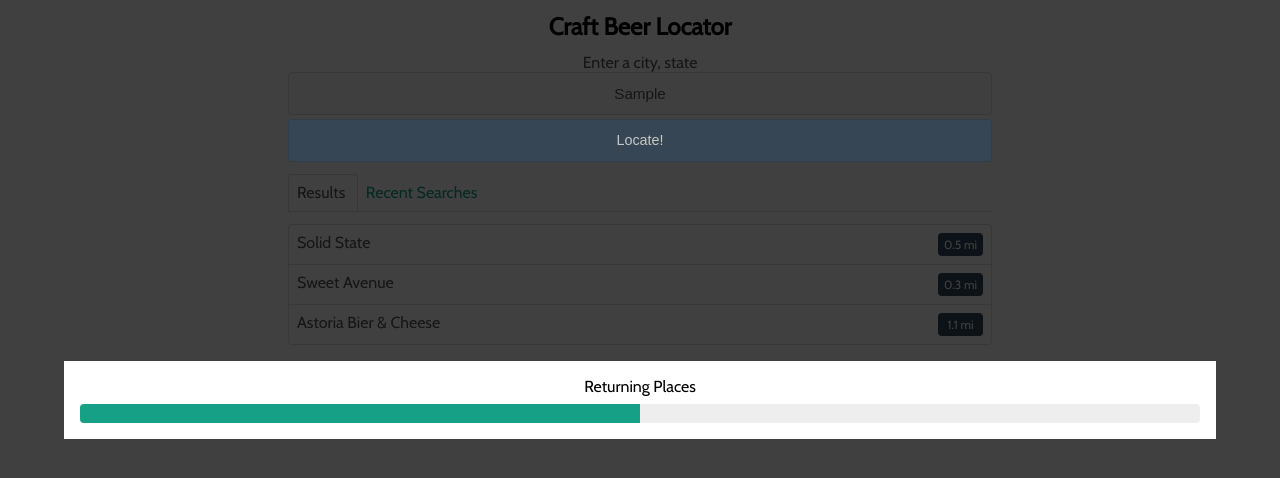
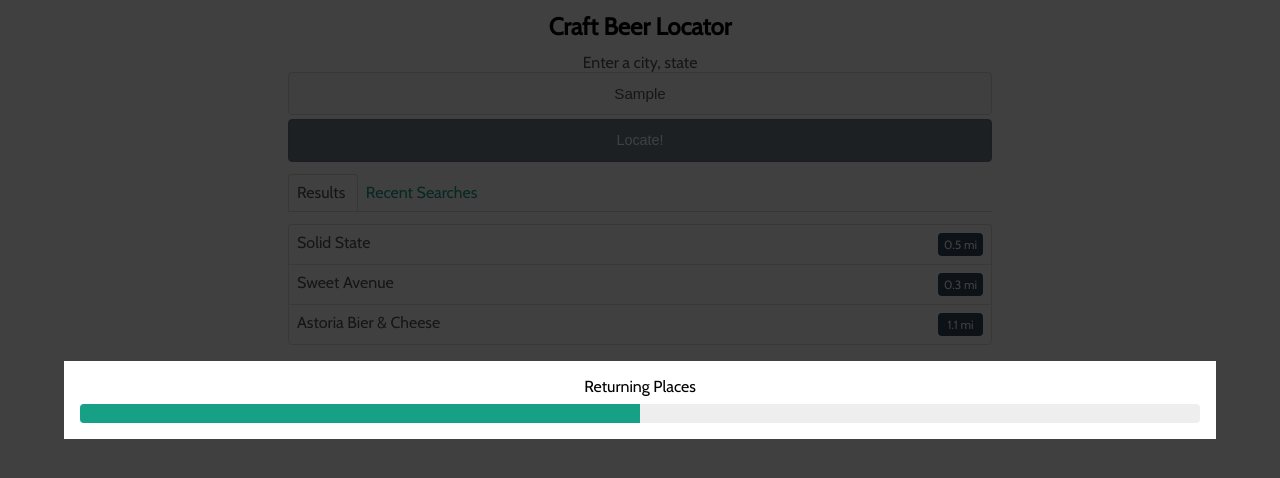
Before and after one commit to MikeAllison/craft-beer-ninja-vuejs, a Vue app: page / in a window 1280 px wide. Both pictures are taken after typing "Sample" into the empty fields and a click on the button "Locate!". Shown: the top 478 px of the page. Built offline with nearby package versions, Linux system fonts and the light colour scheme; the HTML template or start-up script is replaced by a standard one.

Commit message:
Cleaned up search components

```diff
--- a/package.json
+++ b/package.json
@@ -1,5 +1,5 @@
 {
-  "name": "vue-first-app",
+  "name": "craft-beer-locator",
   "version": "0.1.0",
   "private": true,
   "scripts": {
--- a/src/App.vue
+++ b/src/App.vue
@@ -1,8 +1,10 @@
 <template>
-  <search-modal
-    v-if="searchModal.isVisible"
-    v-bind="searchModal"
-  ></search-modal>
+  <teleport to="body">
+    <search-modal
+      v-if="searchModal.isVisible"
+      v-bind="searchModal"
+    ></search-modal>
+  </teleport>
   <h2>Craft Beer Locator</h2>
   <search-form></search-form>
   <alert-box v-if="alert.isVisible" v-bind="alert"></alert-box>
--- a/src/components/SearchForm.vue
+++ b/src/components/SearchForm.vue
@@ -1,13 +1,14 @@
 <template>
   <div>
     <form @submit.prevent="search">
-      <label for="location">Enter a city, state</label>
+      <label for="search-location">Enter a city, state</label>
       <input
-        id="location"
-        name="location"
+        id="search-location"
+        name="search-location"
         type="text"
         placeholder="New York, NY"
-        ref="locationInput"
+        ref="searchLocationInput"
+        v-model.trim="searchLocation"
       />
       <button ref="submitBtn">Locate!</button>
     </form>
@@ -16,20 +17,26 @@
 
 <script>
 export default {
+  data() {
+    return {
+      searchLocation: ''
+    };
+  },
   inject: ['showSearchModal', 'updateSearchModal', 'showAlert'],
+
   methods: {
     search() {
-      const locationInput = this.$refs.locationInput;
+      const searchLocationInput = this.$refs.searchLocationInput;
       const submitBtn = this.$refs.submitBtn;
 
-      if (locationInput.value.trim() === '') {
-        this.showAlert('error', 'Enter a location.');
+      if (this.searchLocation === '') {
+        this.showAlert('error', 'Enter a city, state.');
         return;
       }
 
       this.updateSearchModal('Beginning Search', 0);
       this.showSearchModal(true);
-      locationInput.setAttribute('disabled', true);
+      searchLocationInput.setAttribute('disabled', true);
       submitBtn.setAttribute('disabled', true);
       submitBtn.classList.add('disabled');
 
@@ -49,8 +56,8 @@ export default {
       setTimeout(() => {
         submitBtn.removeAttribute('disabled');
         submitBtn.classList.remove('disabled');
-        locationInput.removeAttribute('disabled');
-        locationInput.value = null;
+        searchLocationInput.removeAttribute('disabled');
+        this.searchLocation = '';
         this.showAlert('info', 'x results. Click each place for more details.');
         this.showSearchModal(false);
       }, 5000);
--- a/src/components/SearchResultsSection.vue
+++ b/src/components/SearchResultsSection.vue
@@ -1,9 +1,15 @@
 <template>
   <ul class="menu">
-    <li @click="setSelectedTab('results-list')" class="selected">
+    <li
+      @click="setSelectedTab('results-list')"
+      :class="{ selected: this.selectedTab === 'results-list' }"
+    >
       Results
     </li>
-    <li @click="setSelectedTab('recent-searches-list')">
+    <li
+      @click="setSelectedTab('recent-searches-list')"
+      :class="{ selected: this.selectedTab === 'recent-searches-list' }"
+    >
       Recent Searches
     </li>
   </ul>
@@ -42,13 +48,10 @@ export default {
   },
   methods: {
     setSelectedTab(tab) {
-      const selectedLi = document.querySelector('li.selected');
-      selectedLi.classList.remove('selected');
-      event.target.classList.toggle('selected');
       this.selectedTab = tab;
     }
     // Need to create a method here to accept the location data from the form component (I think)
-    // This method will need to be provided to the form (and injected by the form)
+    // This method will need to be provided to the form (and injected from the form component)
   }
 };
 </script>
--- /dev/null
+++ b/vue.config.js
@@ -0,0 +1,8 @@
+module.exports = {
+  pages: {
+    index: {
+      entry: 'src/main.js',
+      title: 'Craft Beer Locator'
+    }
+  }
+};
```
